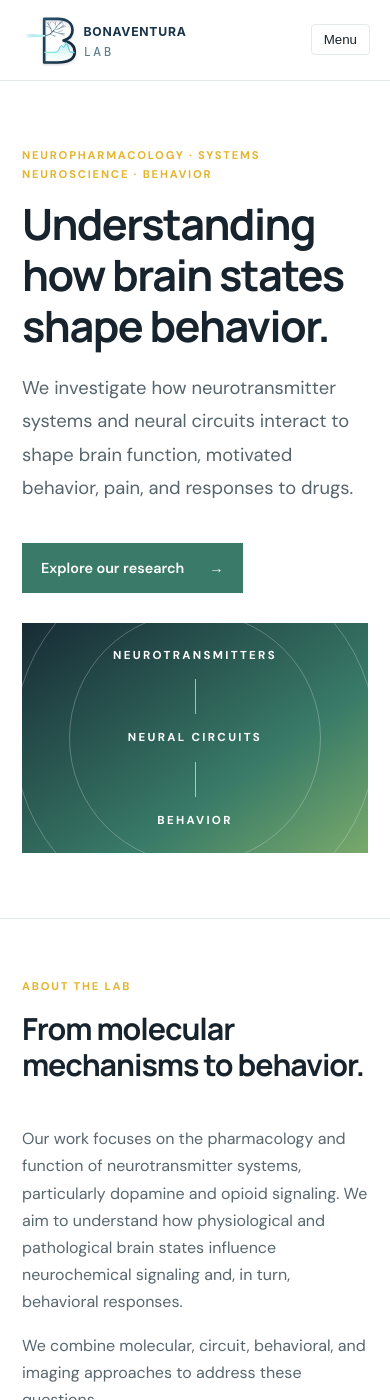
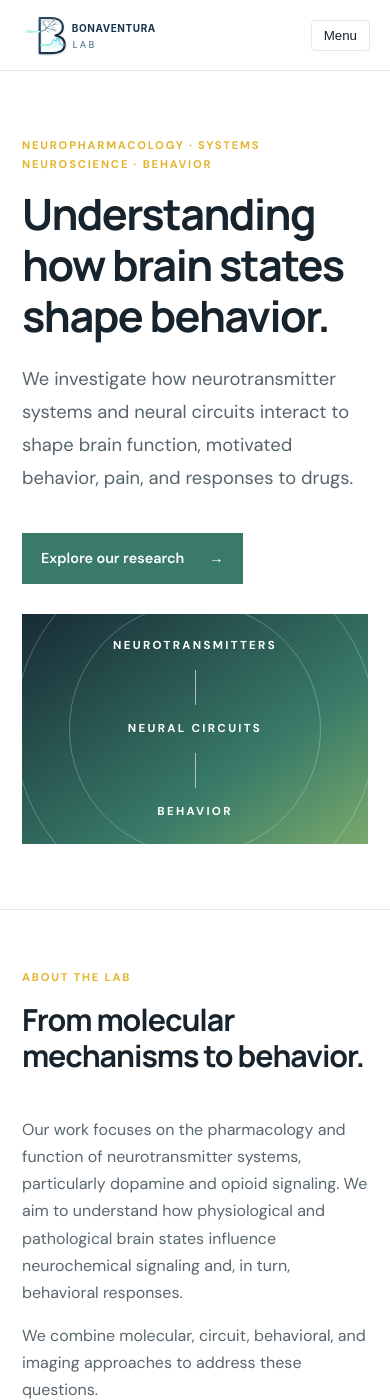
Before and after one commit to BonaventuraLab/BonaventuraLab.github.io, a Jekyll site: the page built from index.md, in a window 390 px wide and 1400 px high. Built offline with Jekyll 4.4.1, drawn with Linux system fonts in a browser that asks for light colours.

Commit message:
Update main.css

```diff
--- a/assets/css/main.css
+++ b/assets/css/main.css
@@ -27,6 +27,7 @@ h3{font-size:1.25rem;margin:.5rem 0 .65rem}
 p{margin:.5rem 0 1rem}
 
 /* Header */
+
 /* Header */
 
 .site-header {
@@ -38,9 +39,9 @@ p{margin:.5rem 0 1rem}
 }
 
 .header-inner {
-  max-width: 1500px;
+  max-width: var(--max);
   margin: auto;
-  padding: 22px 40px;
+  padding: 22px 28px;
   display: flex;
   align-items: center;
   justify-content: space-between;
@@ -123,20 +124,6 @@ p{margin:.5rem 0 1rem}
 
   .site-nav a {
     font-size: 0.85rem;
-  }
-}
-
-@media (max-width: 900px) {
-.header-inner {
-  max-width: var(--max);
-  margin: auto;
-  padding: 22px 28px;  .header-inner {
-    padding: 14px 20px;
-  }
-
-  .site-logo {
-    width: 190px;
-    max-height: 65px;
   }
 }
 
```
